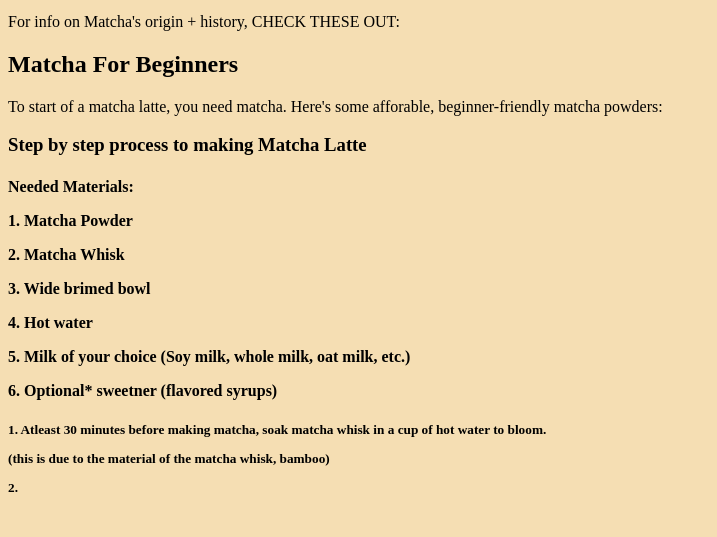
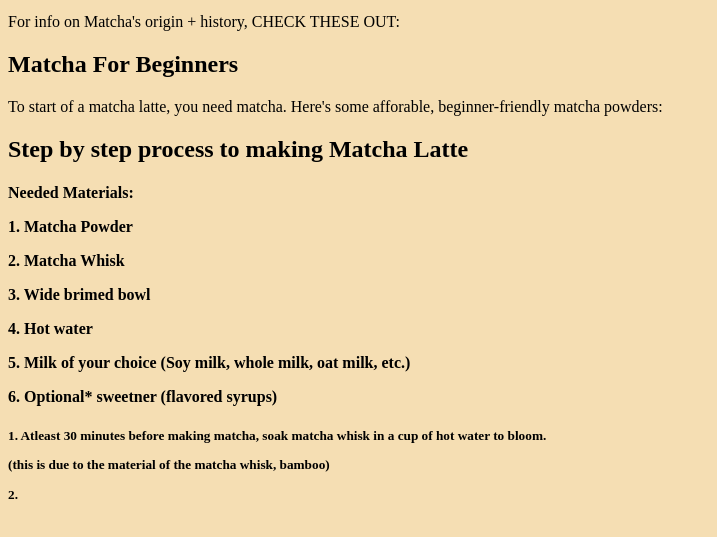
Before and after one commit to erinjoanna/Question-of-the-Day-, a plain HTML site: page index.html in a window 1280 px wide. Shown: the part 127-664 px from the top of the page, without its empty margins (0-717 px from the left). Drawn offline with Linux system fonts and the light colour scheme.

Commit message:
Update index.html

```diff
--- a/index.html
+++ b/index.html
@@ -28,7 +28,7 @@
 
 
 
-<h3> Step by step process to making Matcha Latte  </h2>
+<h2> Step by step process to making Matcha Latte  </h2>
 
   <h4>
   <p> Needed Materials: </p>
```
